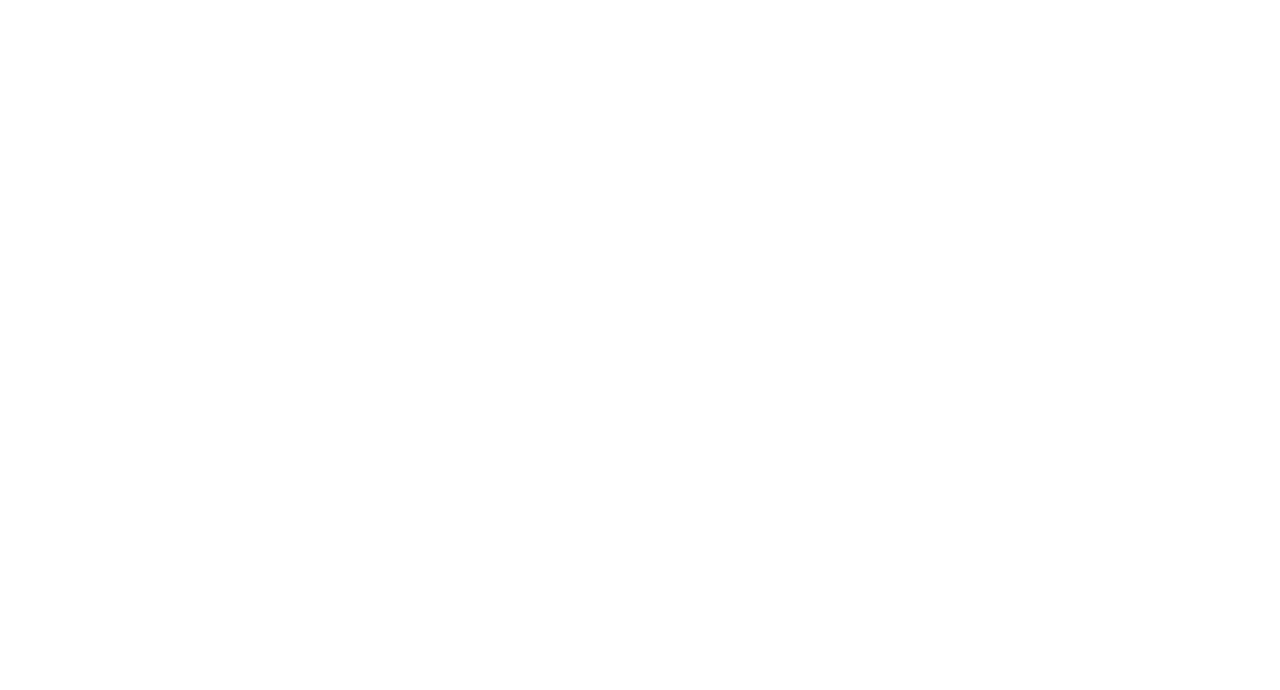
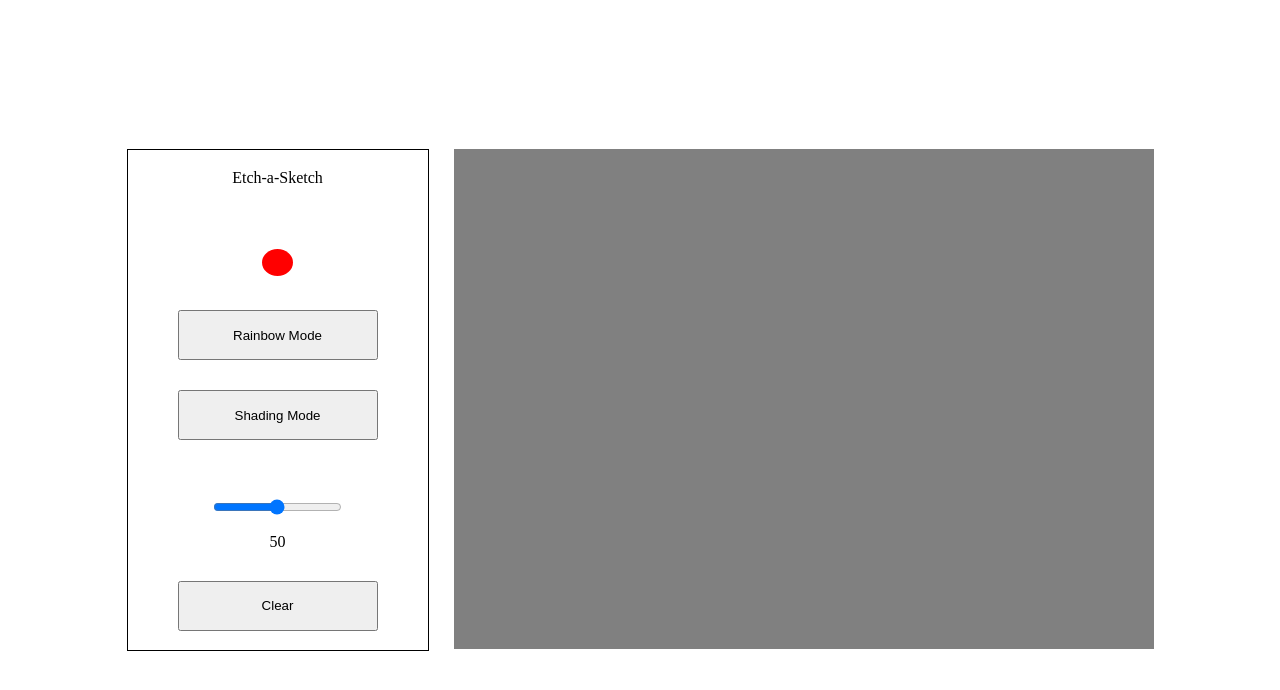
Before and after one commit to KaniyanAhmad/etch-a-sketch, a plain HTML site: page index.html in a window 1280 px wide. Drawn offline with Linux system fonts and the light colour scheme.

Commit message:
Basic Skeleton

```diff
--- a/index.html
+++ b/index.html
@@ -3,7 +3,7 @@
 <head>
     <meta charset="UTF-8">
     <link href="./style.css" rel="stylesheet" />
-    <script src="./javascript.js"></script>
+    <script src="./javascript.js" defer></script>
 
     <title>Etch-a-Sketch</title>
 
@@ -11,6 +11,43 @@
 <body>
 
 
+    <div id="mainWindow">
+        <!-- Grid Controls -->
+        <div id="gridControls">
+            <p>
+                Etch-a-Sketch
+            </p>
+
+            <div>
+                <div id="colorWheel">
+                    <input type="color" id="colorSelector" value="#ff0000">
+                </div>
+
+                <div id="rainbow">
+                    <button>Rainbow Mode</button>
+                </div>
+
+                <div id="shading">
+                    <button>Shading Mode</button>
+                </div>
+            </div>
+
+            <div>
+                <div id="gridSlider">
+                    <input type="range" min="1" max="100" value="50" id="slider">
+                    <p><br>50</p>
+                </div>
+
+                <div id="clear">
+                    <button>Clear</button>
+                </div>
+            </div>
+        </div>
+        <!-- Grid Box -->
+        <div id="gridContainer">
+
+        </div>
+    </div>
 
 </body>
 </html>
--- a/style.css
+++ b/style.css
@@ -0,0 +1,81 @@
+* {
+    margin: 0;
+    padding: 0;
+}
+
+body {
+    min-height: 100vh;
+    display: flex;
+    justify-content: center;
+    align-items: center;
+
+}
+
+#mainWindow {
+    display: flex;
+    gap: 25px;
+}
+
+#gridControls {
+    width: 300px;
+    height: 500px;
+
+    border: 1px solid black;
+
+    display: flex;
+    flex-direction: column;
+    justify-content: space-around;
+    align-items: center;
+    gap: 20px;
+}
+
+#gridControls > div{
+    display: flex;
+    flex-direction: column;
+    justify-content: center;
+    align-items: center;
+    gap: 30px;
+}
+
+#gridControls > div > * {
+    display: flex;
+    flex-direction: column;
+    justify-content: center;
+    align-items: center;
+}
+
+/* #gridControls > div:nth-child(1) {
+
+} */
+
+/* #colorSelector {
+
+} */
+
+input[type="color"] {
+    appearance: none;
+    -moz-appearance: none;
+    -webkit-appearance: none;
+    background: none;
+    border-color: transparent;
+    border: none;
+    cursor: pointer;
+    height: 35px;
+    width: 35px;
+}
+
+#colorSelector::-webkit-color-swatch {
+    border-color: transparent;
+    border-radius: 50%;
+}
+
+button {
+    width: 200px;
+    height: 50px;
+}
+
+#gridContainer {
+    width: 700px;
+    height: 500px;
+    background-color: gray;
+}
```
Also changed, not shown: javascript.js (+9 -0 lines).
